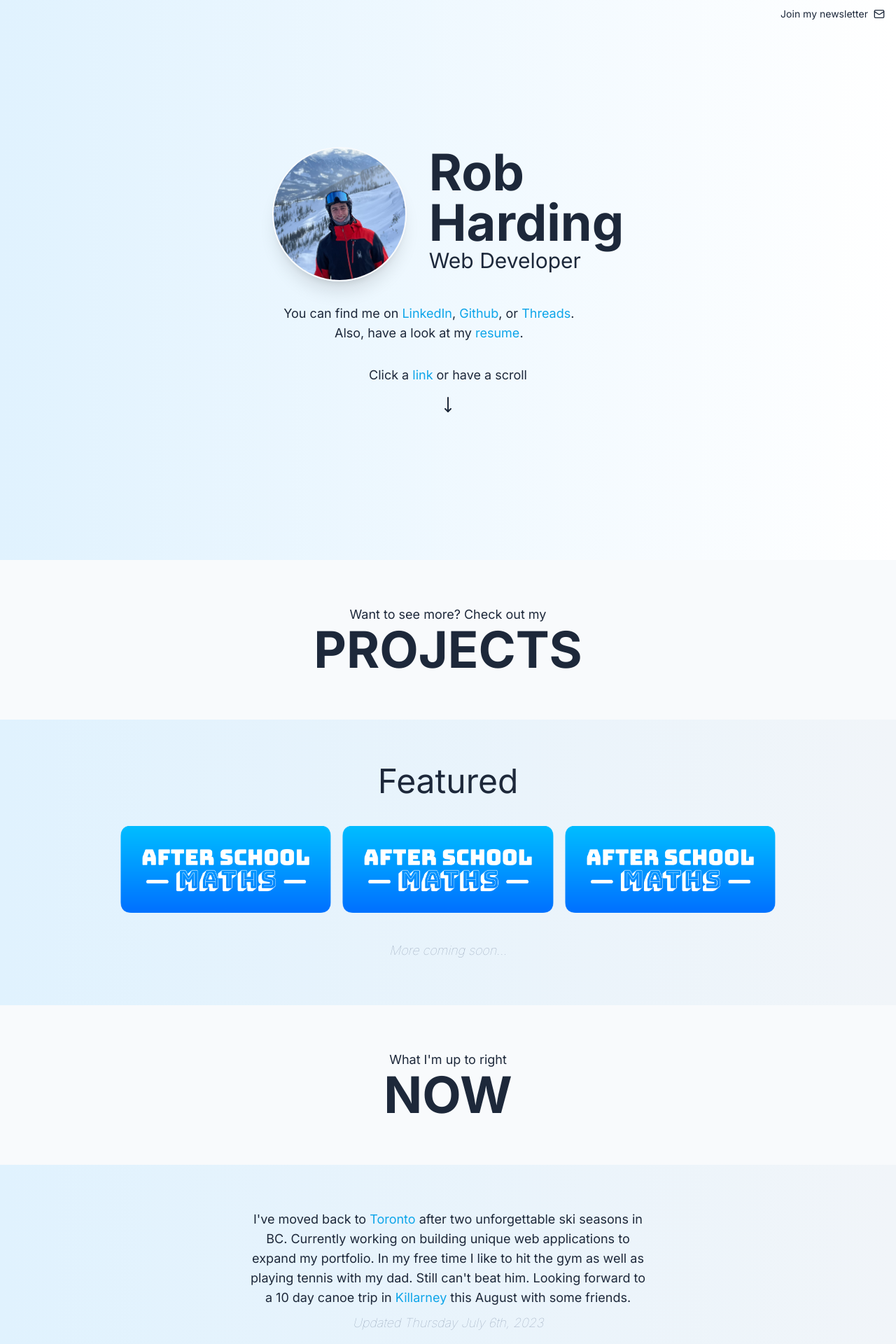
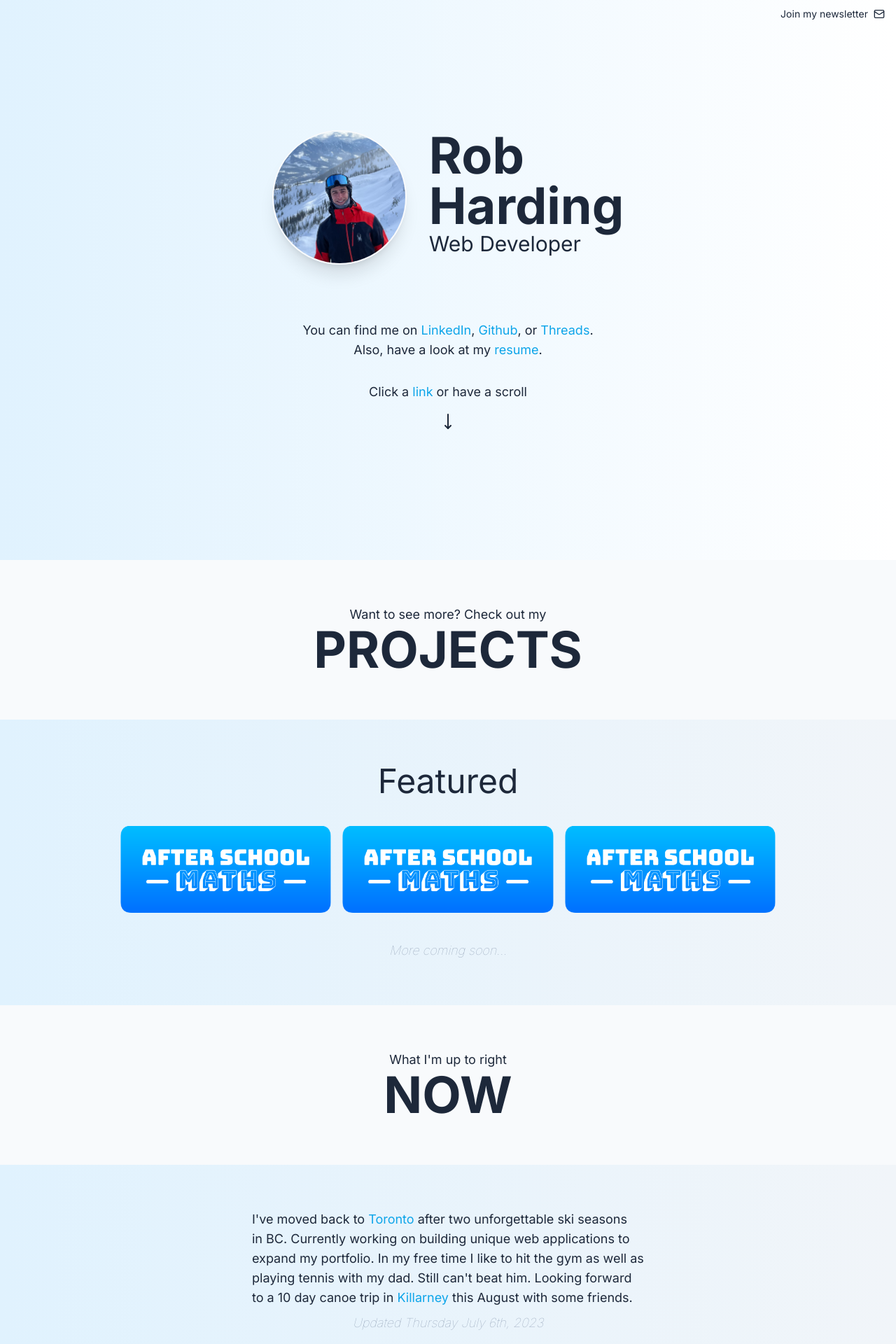
Before and after one commit to robharding/Portfolio2, a Next.js app: page / in a window 1280 px wide. Shown: the top 1920 px of the page at 70% size. Built offline with nearby package versions, Linux system fonts and the light colour scheme.

Commit message:
Fix text center

```diff
--- a/package.json
+++ b/package.json
@@ -27,6 +27,7 @@
     "react": "18.2.0",
     "react-dom": "18.2.0",
     "react-hook-form": "^7.45.1",
+    "react-wrap-balancer": "^1.0.0",
     "tailwind-merge": "^1.13.2",
     "tailwindcss": "3.3.2",
     "tailwindcss-animate": "^1.0.6",
--- a/src/app/page.tsx
+++ b/src/app/page.tsx
@@ -15,6 +15,7 @@ import Image from "next/image";
 import profilePic from "../../public/profile.jpg";
 import asm2 from "../../public/asm2.png";
 import ContactForm from "@/components/ContactForm";
+import { Balancer } from "react-wrap-balancer";
 
 export default async function Home() {
   return (
@@ -47,7 +48,7 @@ export default async function Home() {
               <h2 className="text-2xl sm:text-3xl">Web Developer</h2>
             </div>
           </div>
-          <p className="text-center mt-8 max-w-md">
+          <p className="text-center mt-20 max-w-md m-auto">
             You can find me on{" "}
             <Link href="" className="text-sky-500 hover:text-sky-600">
               LinkedIn
@@ -117,7 +118,7 @@ export default async function Home() {
       </section>
       <section className="flex bg-gradient-to-r from-sky-100 to-slate-100 py-16 px-10">
         <div className="mx-auto max-w-xl">
-          <p className="text-center">
+          <Balancer>
             I&apos;ve moved back to{" "}
             <span className="text-sky-500">Toronto</span> after two
             unforgettable ski seasons in BC. Currently working on building
@@ -126,7 +127,7 @@ export default async function Home() {
             can&apos;t beat him. Looking forward to a 10 day canoe trip in{" "}
             <span className="text-sky-500">Killarney</span> this August with
             some friends.
-          </p>
+          </Balancer>
           <p className="text-slate-400 text-center mt-2 font-thin italic">
             Updated Thursday July 6th, 2023
           </p>
```
Also changed, not shown: 1 other file (tests, documents, lock files or other folders).
